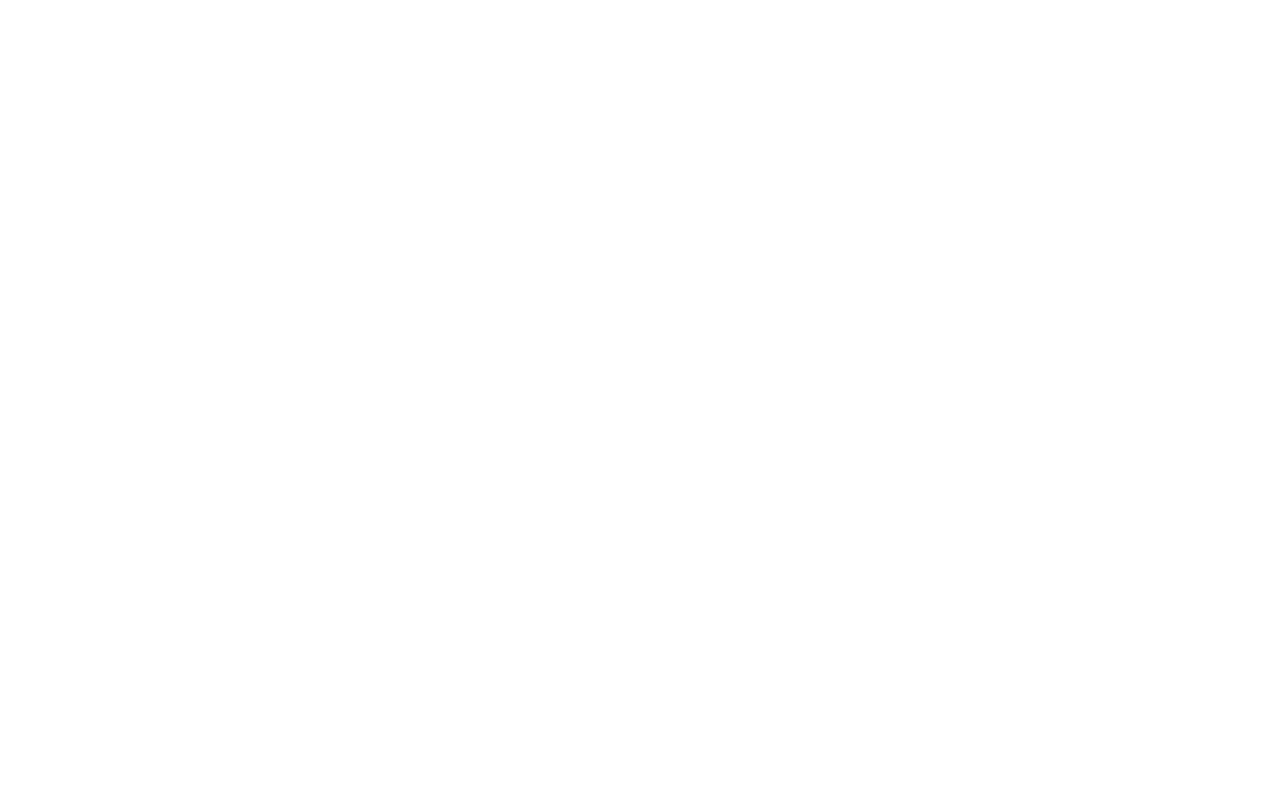
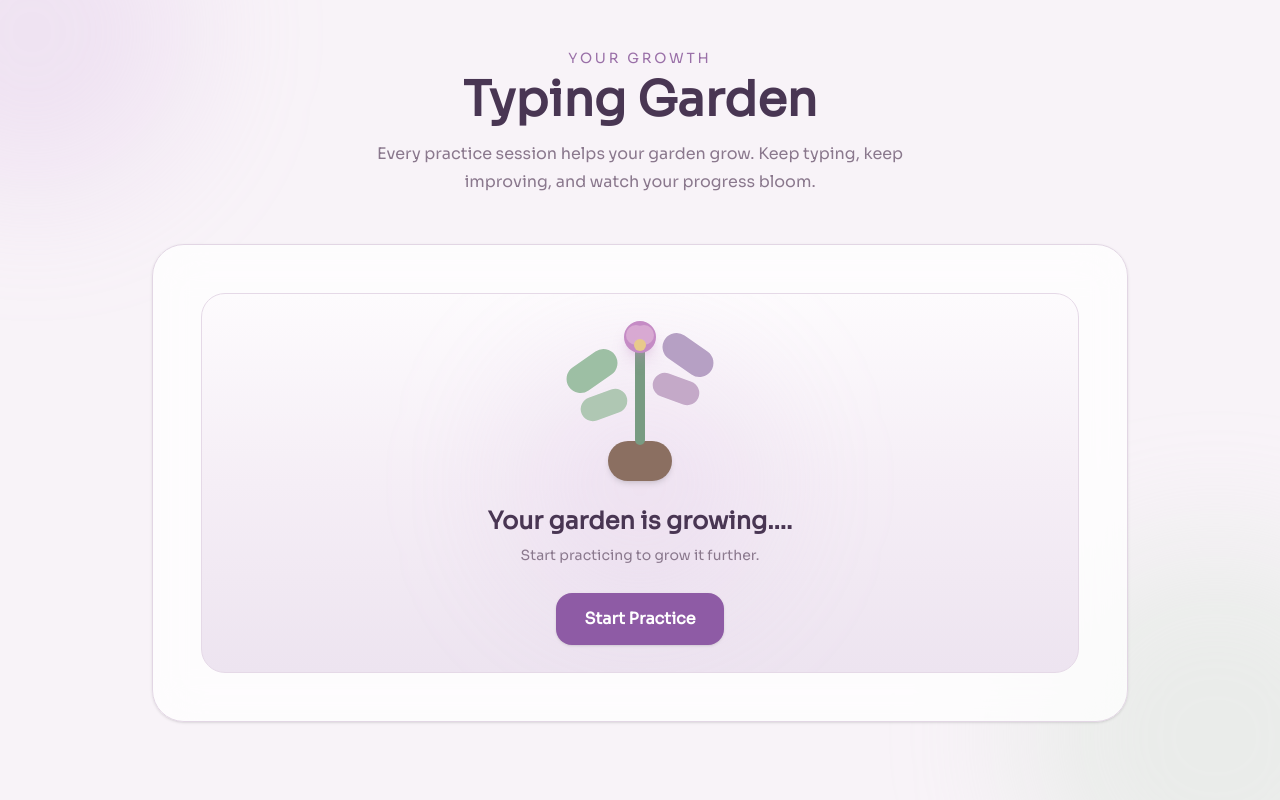
Before and after one commit to moksha013/TypenLearn, a React (Vite) app in the folder client/: page /garden in a window 1280 px wide. Built offline with nearby package versions, Linux system fonts and the light colour scheme.

Commit message:
style: update landing page and garden

```diff
--- a/client/src/components/landing/Features.jsx
+++ b/client/src/components/landing/Features.jsx
@@ -1,6 +1,14 @@
+import { Link } from "react-router-dom";
 import features from "../../data/features";
 
 function Features() {
+  const routes = {
+    "Live WPM": "/practice",
+    "Performance Insights": "/analytics",
+    "Arcade Mode": "/arcade",
+    "Typing Garden": "/garden",
+  };
+
   return (
     <aside
       className="
@@ -15,7 +23,6 @@ function Features() {
         overflow-hidden
       "
     >
-
       {/* Soft decorative glow */}
       <div
         className="
@@ -32,7 +39,6 @@ function Features() {
 
       {/* Header */}
       <div className="mb-8 relative z-10">
-
         <p
           className="
             text-sm
@@ -55,17 +61,14 @@ function Features() {
         >
           TypenLearn
         </h2>
-
       </div>
-
 
       {/* Feature Cards */}
       <div className="space-y-4 relative z-10">
-
         {features.map((feature) => (
-
-          <button
+          <Link
             key={feature.id}
+            to={routes[feature.title]}
             className="
               group
               w-full
@@ -89,33 +92,8 @@ function Features() {
             "
           >
 
-            {/* Icon */}
-            <div
-              className="
-                flex
-                items-center
-                justify-center
-                w-11
-                h-11
-                shrink-0
-                rounded-xl
-                bg-[#E9DCEE]
-                text-[#8E5BA5]
-                group-hover:bg-[#DCC3E2]
-                group-hover:scale-105
-                transition
-                duration-300
-              "
-            >
-              <span className="text-xl">
-                {feature.icon}
-              </span>
-            </div>
-
-
             {/* Text */}
             <div>
-
               <h3
                 className="
                   font-semibold
@@ -136,15 +114,10 @@ function Features() {
               >
                 {feature.description}
               </p>
-
             </div>
-
-          </button>
-
+          </Link>
         ))}
-
       </div>
-
     </aside>
   );
 }
--- a/client/src/components/landing/IntroScreen.jsx
+++ b/client/src/components/landing/IntroScreen.jsx
@@ -85,7 +85,7 @@ function IntroScreen({ setScreen }) {
             animate-pulse
           "
         >
-          Click here to explore&nbsp; →
+          Click here to explore&nbsp;
         </p>
       )}
 
--- a/client/src/components/landing/Navbar.jsx
+++ b/client/src/components/landing/Navbar.jsx
@@ -47,17 +47,7 @@ function Navbar() {
           Home
         </Link>
 
-        <a
-          href="#features"
-          className="
-            text-[#75657A]
-            hover:text-[#795087]
-            font-medium
-            transition
-          "
-        >
-          Features
-        </a>
+
 
         <Link
           to="/login"
--- a/client/src/data/features.js
+++ b/client/src/data/features.js
@@ -3,25 +3,21 @@ const features = [
     id: 1,
     title: "Live WPM",
     description: "How fast am I?",
-    icon: "",
   },
   {
     id: 2,
     title: "Performance Insights",
     description: "How am I improving?",
-    icon: "",
   },
   {
     id: 3,
     title: "Arcade Mode",
     description: "How do I stay motivated?",
-    icon: "",
   },
   {
     id: 4,
     title: "Typing Garden",
     description: "How do I progress?",
-    icon: "",
   },
 ];
 
--- a/client/src/pages/Garden.jsx
+++ b/client/src/pages/Garden.jsx
@@ -1,5 +1,80 @@
+import { Link } from "react-router-dom";
+
 function Garden() {
-  return <h1 className="text-white text-5xl p-10">Garden</h1>;
+  return (
+    <div className="min-h-screen bg-[#F8F3F8] text-[#493653] relative overflow-hidden">
+      {/* Soft background glow */}
+      <div className="absolute -top-32 -left-32 w-80 h-80 rounded-full bg-[#D8B4E2]/25 blur-3xl" />
+      <div className="absolute -bottom-32 -right-32 w-96 h-96 rounded-full bg-[#C9DCCB]/30 blur-3xl" />
+
+      <div className="relative z-10 max-w-5xl mx-auto px-6 py-12">
+        {/* Header */}
+        <div className="text-center">
+          <p className="text-sm uppercase tracking-[0.2em] text-[#9A70A8] font-medium">
+            Your Growth
+          </p>
+
+          <h1 className="text-4xl md:text-5xl font-bold text-[#493653] mt-2">
+            Typing Garden
+          </h1>
+
+          <p className="mt-4 text-[#8A788D] max-w-xl mx-auto leading-7">
+            Every practice session helps your garden grow.
+            Keep typing, keep improving, and watch your progress bloom.
+          </p>
+        </div>
+
+        {/* Garden Card */}
+        <div className="mt-12 bg-white/75 backdrop-blur-xl border border-[#E2D6E4] rounded-[2rem] shadow-sm p-8 md:p-12">
+          <div className="min-h-[380px] rounded-[1.5rem] bg-gradient-to-b from-[#FDFBFD] via-[#F5EEF6] to-[#EDE4F0] border border-[#E5D9E7] flex flex-col items-center justify-center relative overflow-hidden">
+
+            {/* Decorative glow */}
+            <div className="absolute w-64 h-64 rounded-full bg-[#D8B4E2]/20 blur-3xl" />
+
+            {/* Plant */}
+            <div className="relative z-10 flex flex-col items-center">
+              <div className="relative w-40 h-40 flex items-end justify-center">
+
+                {/* Pot */}
+                <div className="w-16 h-10 rounded-full bg-[#8B6F61] shadow-md" />
+
+                {/* Stem */}
+                <div className="absolute bottom-9 w-2.5 h-28 rounded-full bg-[#789B82]" />
+
+                {/* Leaves */}
+                <div className="absolute bottom-24 left-1 w-14 h-7 rounded-full bg-[#9DBFA4] rotate-[-35deg]" />
+                <div className="absolute bottom-28 right-1 w-14 h-7 rounded-full bg-[#B6A0C4] rotate-[35deg]" />
+
+                <div className="absolute bottom-16 left-5 w-12 h-6 rounded-full bg-[#AFC7B3] rotate-[-20deg]" />
+                <div className="absolute bottom-20 right-5 w-12 h-6 rounded-full bg-[#C4A9C8] rotate-[20deg]" />
+
+                {/* Flower */}
+                <div className="absolute bottom-32 w-8 h-8 rounded-full bg-[#C58BC5] shadow-lg shadow-[#C58BC5]/30" />
+                <div className="absolute bottom-[8.5rem] left-[4.1rem] w-5 h-5 rounded-full bg-[#D8A9D2]" />
+                <div className="absolute bottom-[8.5rem] right-[4.1rem] w-5 h-5 rounded-full bg-[#D8A9D2]" />
+                <div className="absolute bottom-[8.1rem] w-3 h-3 rounded-full bg-[#E8C98B]" />
+              </div>
+
+              <h2 className="mt-6 text-2xl font-bold text-[#493653]">
+                Your garden is growing....
+              </h2>
+
+              <p className="mt-2 text-sm text-[#8A788D]">
+                Start practicing to grow it further.
+              </p>
+
+              <Link
+                to="/practice"
+                className="mt-7 px-7 py-3.5 rounded-2xl bg-[#8E5BA5] text-white font-semibold shadow-sm hover:bg-[#795087] hover:shadow-md hover:-translate-y-0.5 transition-all duration-300"
+              >
+                Start Practice
+              </Link>
+            </div>
+          </div>
+        </div>
+      </div>
+    </div>
+  );
 }
 
 export default Garden;
```
Also changed, not shown: client/src/App.jsx (+5 -2 lines).
